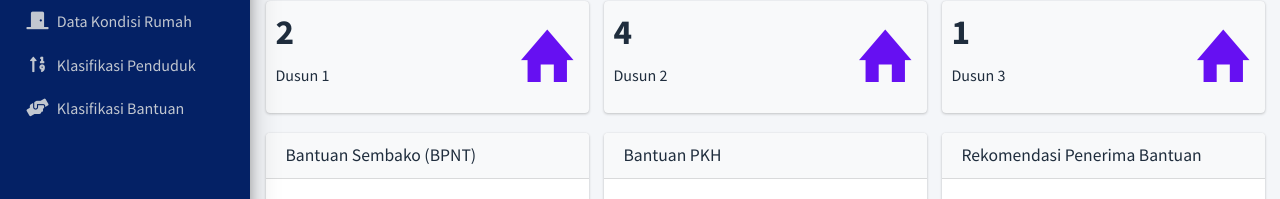
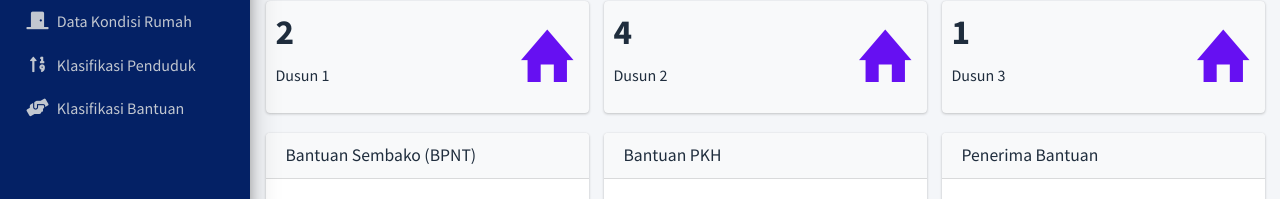
Before and after one commit to wayosu/new-simkbs, a PHP site: page /simkbs/pages in a window 1280 px wide. Shown: the part 225-424 px from the top of the page. Run offline with PHP 8.4, Linux system fonts and the light colour scheme; a user stored in the database is signed in; data comes from the database, SQL or seed files in the repository; some libraries are stand-ins or nearby versions.

Commit message:
perbaikan dashboard

```diff
--- a/views/pages/dashboard.php
+++ b/views/pages/dashboard.php
@@ -189,7 +189,7 @@
             <div class="col-12 col-sm-6 col-md-4">
                 <div class="card card-light">
                     <div class="card-header">
-                        <h3 class="card-title">Rekomendasi Penerima Bantuan</h3>
+                        <h3 class="card-title">Penerima Bantuan</h3>
                     </div>
                     <div class="card-body">
                         <div class="chart">
```
